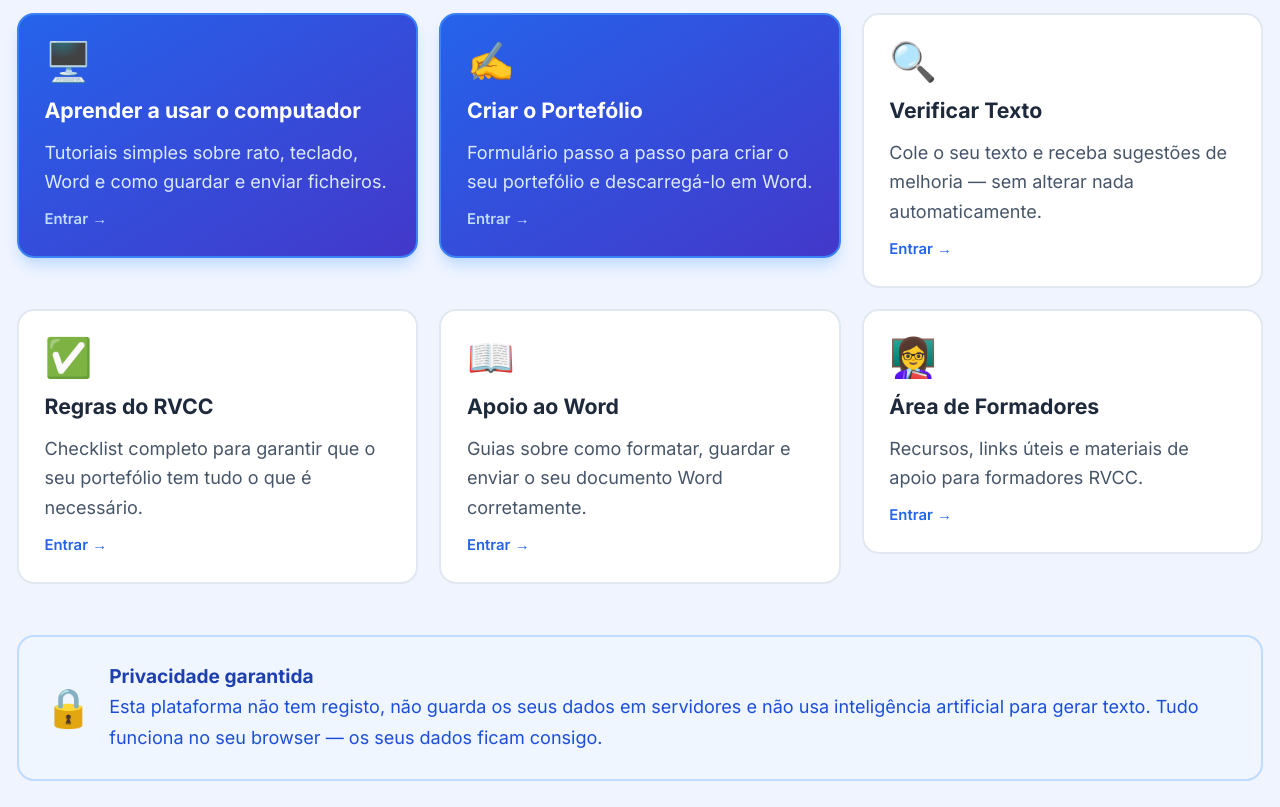
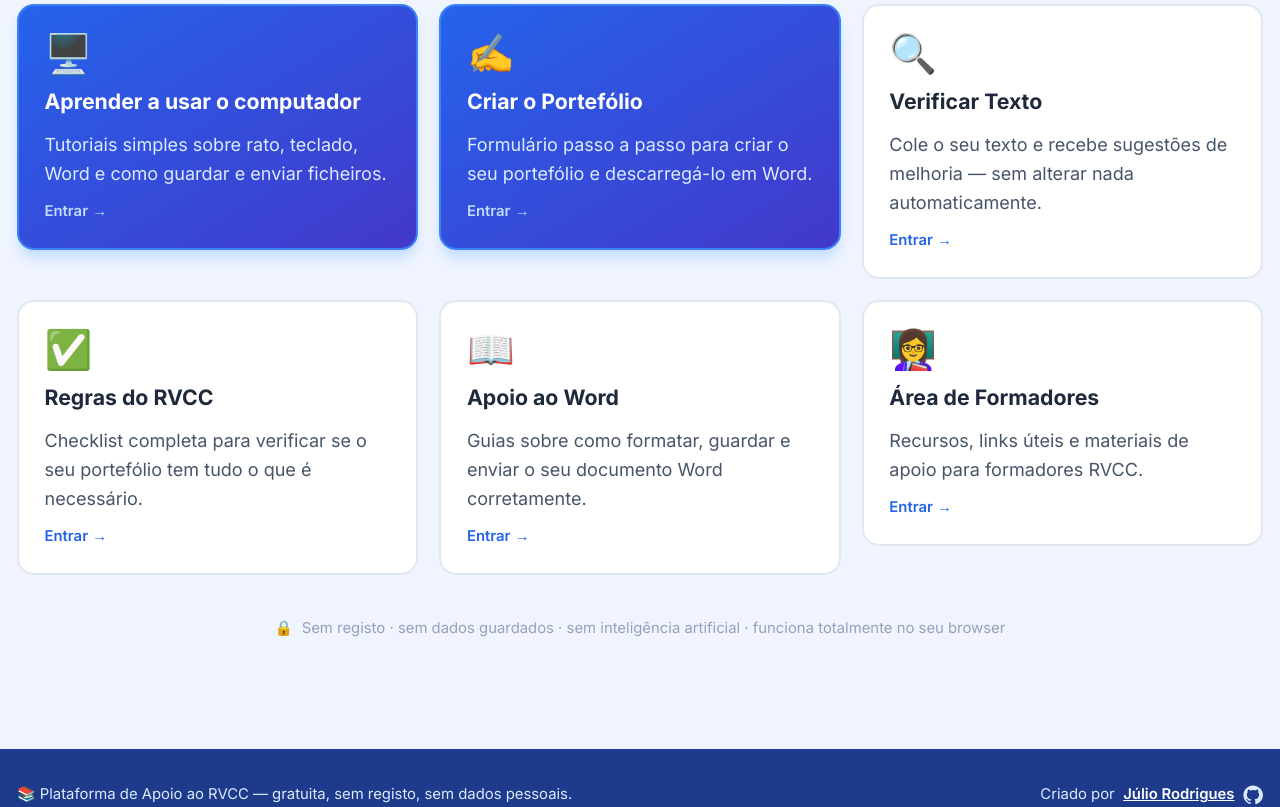
Before and after one commit to julioz07/apoio-RVCC, a React (Vite) app: page / in a window 1280 px wide. Shown: the part 720-1527 px from the top of the page. Built offline with nearby package versions, Linux system fonts and the light colour scheme; the HTML template or start-up script is replaced by a standard one.

Commit message:
fix: pt-PT text review + subtler privacy notice on home

```diff
--- a/src/data/tutorials.ts
+++ b/src/data/tutorials.ts
@@ -20,7 +20,7 @@ export const tutorials: Tutorial[] = [
     icon: '🖱️',
     description: 'O rato é um dos principais equipamentos para usar o computador. Com ele consegue clicar, selecionar, abrir programas e navegar nas páginas.',
     steps: [
-      'Coloque o rato sobre uma superfície plana (ex: secretária ou tapete de rato).',
+      'Coloque o rato sobre uma superfície plana — por exemplo, em cima da secretária ou de um tapete de rato.',
       'Mova o rato devagar — o cursor no ecrã vai acompanhar o movimento.',
       'Clique com o botão esquerdo para selecionar ou abrir algo.',
       'Faça dois cliques rápidos (duplo clique) para abrir ficheiros e programas.',
@@ -172,19 +172,19 @@ export const tutorials: Tutorial[] = [
     category: 'word-online',
     categoryLabel: 'Word Online',
     icon: '🌐',
-    description: 'O Word Online é a versão gratuita do Word que funciona no browser, sem instalar nada. Guarda automaticamente na internet.',
+    description: 'O Word Online é a versão gratuita do Word que funciona directamente no browser, sem instalar nada. Guarda automaticamente de forma automática.',
     steps: [
       'Abra o browser (Chrome, Edge, Firefox).',
       'Aceda a office.com e entre com a sua conta Microsoft (pode criar uma gratuitamente).',
       'Clique em "Word" para abrir o Word Online.',
       'Clique em "Novo documento em branco".',
-      'Escreva o seu texto — é guardado automaticamente na internet.',
+      'Escreva o seu texto — é guardado automaticamente, sem precisar de fazer nada.',
       'Para descarregar: clique em "Ficheiro" → "Guardar como" → "Descarregar uma cópia".',
     ],
     tips: [
       'Não precisa de instalar nada — funciona diretamente no browser.',
-      'O documento fica guardado no OneDrive — pode aceder em qualquer computador.',
-      'Partilhe o documento com o formador enviando o link.',
+      'O documento fica guardado no OneDrive — pode abri-lo em qualquer computador.',
+      'Partilhe o documento com o formador através do link.',
     ],
     videoUrl: 'https://www.youtube.com/embed/dXdx3TjMSSo',
   },
@@ -194,7 +194,7 @@ export const tutorials: Tutorial[] = [
     category: 'word-online',
     categoryLabel: 'Word Online',
     icon: '☁️',
-    description: 'O OneDrive guarda os seus ficheiros na internet. Assim nunca perde o trabalho e pode aceder em qualquer lugar.',
+    description: 'O OneDrive guarda os seus ficheiros online. Assim nunca perde o trabalho e pode aceder a partir de qualquer computador.',
     steps: [
       'O OneDrive está ligado à sua conta Microsoft.',
       'Quando usa o Word Online, o documento guarda automaticamente no OneDrive.',
@@ -214,7 +214,7 @@ export const tutorials: Tutorial[] = [
     category: 'ficheiros',
     categoryLabel: 'Guardar e Enviar',
     icon: '📂',
-    description: 'O Google Drive é outra forma de guardar ficheiros na internet, de forma gratuita.',
+    description: 'O Google Drive é outra forma de guardar ficheiros online, de forma totalmente gratuita.',
     steps: [
       'Abra o browser e aceda a drive.google.com.',
       'Entre com a sua conta Google (Gmail). Se não tiver, crie uma gratuitamente.',
--- a/src/pages/Formadores.tsx
+++ b/src/pages/Formadores.tsx
@@ -164,7 +164,7 @@ export default function Formadores() {
               'Sem registo nem dados pessoais guardados em servidores',
               'Sem inteligência artificial — não gera texto automaticamente',
               'Compatible com GitHub Pages — funciona sem backend',
-              'Acessível: modo alto contraste, tamanho de letra ajustável, navegação por teclado',
+              'Acessível: modo alto contraste, tamanho de letra ajustável, navegação por teclado (WCAG 2.1 AA)',
               'Exportação do portefólio em ficheiro .docx',
               'Verificador de texto com sugestões (sem correção automática)',
               'Tutoriais passo a passo com vídeos incorporados',
--- a/src/pages/Home.tsx
+++ b/src/pages/Home.tsx
@@ -20,14 +20,14 @@ const mainFeatures = [
     to: '/verificador',
     icon: '🔍',
     title: 'Verificar Texto',
-    description: 'Cole o seu texto e receba sugestões de melhoria — sem alterar nada automaticamente.',
+    description: 'Cole o seu texto e recebe sugestões de melhoria — sem alterar nada automaticamente.',
     accent: false,
   },
   {
     to: '/regras',
     icon: '✅',
     title: 'Regras do RVCC',
-    description: 'Checklist completo para garantir que o seu portefólio tem tudo o que é necessário.',
+    description: 'Checklist completa para verificar se o seu portefólio tem tudo o que é necessário.',
     accent: false,
   },
   {
@@ -54,7 +54,7 @@ export default function Home() {
     <main id="main-content" className="max-w-7xl mx-auto px-4 py-10">
       {/* Hero */}
       <section
-        className={`rounded-3xl p-8 sm:p-12 mb-12 text-center relative overflow-hidden ${
+        className={`rounded-3xl p-8 sm:p-12 mb-10 text-center relative overflow-hidden ${
           highContrast
             ? 'bg-black border-2 border-white text-white'
             : 'bg-gradient-to-br from-blue-700 via-blue-800 to-indigo-900 text-white'
@@ -162,21 +162,13 @@ export default function Home() {
 
       {/* Info strip */}
       <section
-        className={`mt-12 rounded-2xl p-6 flex flex-col sm:flex-row gap-4 items-start sm:items-center border-2 ${
-          highContrast ? 'bg-black border-white text-white' : 'bg-blue-50 border-blue-200'
-        }`}
+        className={`mt-10 flex items-center gap-2 justify-center ${highContrast ? 'text-white' : 'text-slate-400'}`}
         aria-label="Informação sobre a plataforma"
       >
-        <span className="text-4xl flex-shrink-0" aria-hidden="true">🔒</span>
-        <div>
-          <p className={`font-bold text-lg ${highContrast ? 'text-yellow-400' : 'text-blue-800'}`}>
-            Privacidade garantida
-          </p>
-          <p className={`text-base ${highContrast ? 'text-white' : 'text-blue-700'}`}>
-            Esta plataforma não tem registo, não guarda os seus dados em servidores e não usa inteligência artificial para gerar texto.
-            Tudo funciona no seu browser — os seus dados ficam consigo.
-          </p>
-        </div>
+        <span className="text-sm" aria-hidden="true">🔒</span>
+        <p className="text-sm">
+          Sem registo · sem dados guardados · sem inteligência artificial · funciona totalmente no seu browser
+        </p>
       </section>
     </main>
   )
--- a/src/pages/Portfolio.tsx
+++ b/src/pages/Portfolio.tsx
@@ -116,7 +116,7 @@ export default function Portfolio() {
   }
 
   function handleRestart() {
-    if (window.confirm('Tem a certeza? O progresso atual será apagado.')) {
+    if (window.confirm('Tem a certeza? O progresso actual será apagado.')) {
       localStorage.removeItem('portfolio-draft')
       setValues({})
       setCurrentStep(0)
@@ -143,7 +143,7 @@ export default function Portfolio() {
         <span className="text-2xl flex-shrink-0" aria-hidden="true">💡</span>
         <p className={`text-sm ${highContrast ? 'text-white' : 'text-amber-800'}`}>
           O portefólio é <strong>guardado no seu browser</strong>. Se fechar esta página, o progresso não se perde.
-          No final, pode descarregar um ficheiro Word pronto a entregar.
+          No fim, pode descarregar um ficheiro Word pronto a entregar.
         </p>
       </div>
 
--- a/src/pages/Verificador.tsx
+++ b/src/pages/Verificador.tsx
@@ -29,7 +29,7 @@ export default function Verificador() {
           <span aria-hidden="true">🔍 </span>Verificador de Texto
         </h1>
         <p className={`text-xl ${highContrast ? 'text-white' : 'text-slate-500'}`}>
-          Cole o seu texto abaixo e receba sugestões de melhoria — o texto nunca é alterado automaticamente.
+          Cole o seu texto abaixo e recebe sugestões de melhoria — o texto nunca é alterado automaticamente.
         </p>
       </header>
 
@@ -40,7 +40,7 @@ export default function Verificador() {
         <span className="text-2xl flex-shrink-0" aria-hidden="true">ℹ️</span>
         <p className={`text-sm ${highContrast ? 'text-white' : 'text-blue-800'}`}>
           Este verificador <strong>não corrige nada automaticamente</strong> — apenas aponta problemas e dá sugestões.
-          Também não guarda nem envia o seu texto para qualquer servidor.
+          Também não guarda nem envia o seu texto para nenhum servidor.
         </p>
       </div>
 
```
